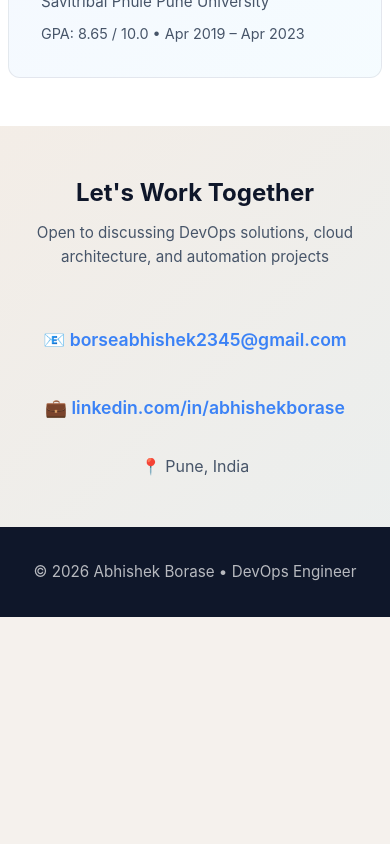
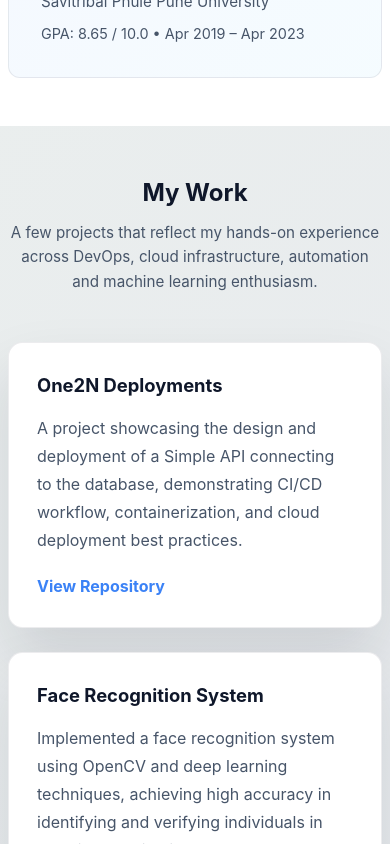
Before and after one commit to AbhishekBorase/portfolio, a React (Vite) app: page / in a window 390 px wide. Shown: the part 6720-7564 px from the top of the page. Before the commit the page ends 7337 px from the top, so only its background shows below. Built offline with nearby package versions, Linux system fonts and the light colour scheme.

Commit message:
Add my work section

```diff
--- a/src/App.jsx
+++ b/src/App.jsx
@@ -49,6 +49,29 @@ const certifications = [
   { name: 'AWS Cloud Practitioner', link: 'https://drive.google.com/file/d/1Vq43wOVDweuAyCc3bM8UbEcDEeTfSN61/view?usp=sharing' }
 ];
 
+const projects = [
+  {
+    name: 'One2N Deployments',
+    description: 'A project showcasing the design and deployment of a Simple API connecting to the database, demonstrating CI/CD workflow, containerization, and cloud deployment best practices.',
+    github: 'https://github.com/AbhishekBorase/one2N_bootcamp'
+  },
+  {
+    name: 'Face Recognition System',
+    description: 'Implemented a face recognition system using OpenCV and deep learning techniques, achieving high accuracy in identifying and verifying individuals in real-time applications.',
+    github: 'https://github.com/AbhishekBorase/Face_recognition_project'
+  },
+  {
+    name: 'Face Mask Detection',
+    description: 'Developed a computer vision solution for real-time face mask detection using deep learning models.',
+    github: 'https://github.com/AbhishekBorase/FaceMaskDetection'
+  },
+  {
+    name: 'Stock Price Prediction',
+    description: 'Built a machine learning model to predict stock prices based on historical data and market trends.',
+    github: 'https://github.com/AbhishekBorase/stock_predict'
+  }
+];
+
 function App() {
   const [isMobileMenuOpen, setIsMobileMenuOpen] = useState(false);
 
@@ -69,6 +92,7 @@ function App() {
             <a href="#ebook" onClick={() => scrollToSection('ebook')}>Ebook</a>
             <a href="#experience" onClick={() => scrollToSection('experience')}>Experience</a>
             <a href="#skills" onClick={() => scrollToSection('skills')}>Skills</a>
+            <a href="#work" onClick={() => scrollToSection('work')}>My Work</a>
             <a href="#contact" onClick={() => scrollToSection('contact')}>Contact</a>
           </nav>
           <button className="cta-btn" onClick={() => scrollToSection('contact')}>Get in Touch</button>
@@ -241,6 +265,26 @@ function App() {
         </div>
       </section>
 
+      <section id="work" className="work">
+        <div className="container">
+          <div className="section-header center">
+            <h2>My Work</h2>
+            <p>A few projects that reflect my hands-on experience across DevOps, cloud infrastructure, automation and machine learning enthusiasm.</p>
+          </div>
+          <div className="work-grid">
+            {projects.map((project) => (
+              <article key={project.name} className="work-card">
+                <h3>{project.name}</h3>
+                <p>{project.description}</p>
+                <a href={project.github} target="_blank" rel="noreferrer" className="work-link">
+                  View Repository
+                </a>
+              </article>
+            ))}
+          </div>
+        </div>
+      </section>
+
       {/* Contact Section */}
       <section id="contact" className="contact">
         <div className="container">
--- a/src/index.css
+++ b/src/index.css
@@ -607,6 +607,59 @@ body {
   font-size: 0.9rem;
 }
 
+/* Work Section */
+.work {
+  padding: 5rem 0;
+  background: linear-gradient(135deg, rgba(56, 189, 248, 0.06) 0%, rgba(59, 130, 246, 0.08) 100%);
+}
+
+.work-grid {
+  display: grid;
+  grid-template-columns: repeat(auto-fit, minmax(240px, 1fr));
+  gap: 1.5rem;
+}
+
+.work-card {
+  background: var(--surface);
+  padding: 1.75rem;
+  border-radius: 0.9rem;
+  border: 1px solid var(--border);
+  box-shadow: var(--shadow);
+  display: flex;
+  flex-direction: column;
+  min-height: 220px;
+  transition: transform 0.3s ease, box-shadow 0.3s ease;
+}
+
+.work-card:hover {
+  transform: translateY(-6px);
+  box-shadow: 0 20px 40px rgba(15, 23, 42, 0.14);
+}
+
+.work-card h3 {
+  margin-bottom: 0.85rem;
+  color: var(--text);
+  font-size: 1.15rem;
+}
+
+.work-card p {
+  color: var(--muted);
+  line-height: 1.75;
+  margin-bottom: 1.25rem;
+}
+
+.work-link {
+  margin-top: auto;
+  color: var(--accent);
+  text-decoration: none;
+  font-weight: 700;
+}
+
+.work-link:hover {
+  color: #2563eb;
+  text-decoration: underline;
+}
+
 /* Contact Section */
 .contact {
   padding: 5rem 0;
@@ -770,7 +823,7 @@ body {
     font-size: 1rem;
   }
 
-  .about, .workflow, .experience, .skills, .education, .contact {
+  .about, .workflow, .experience, .skills, .education, .work, .contact {
     padding: 3rem 0;
   }
 
```
Also changed, not shown: 1 other file (tests, documents, lock files or other folders).
